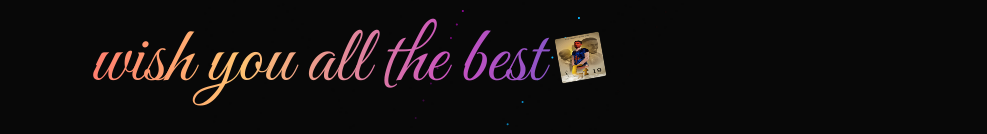
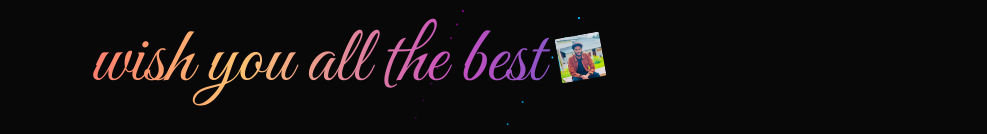
Before and after one commit to JohnnyWorku/Birthday-site, a plain HTML site: page index.html in a window 1280 px wide. Shown: the part 514-648 px from the top of the page, without its empty margins (293-1280 px from the left). Drawn offline with Linux system fonts and the light colour scheme.

Commit message:
Update index.html

```diff
--- a/index.html
+++ b/index.html
@@ -13,7 +13,7 @@
 <body>
     <div class="txt">
         <h1>Happy Birthday</h1>
-        <p>wish you all the best <span> <img src="img/Nati.png" alt=""></span></p>
+        <p>wish you all the best <span> <img src="img/Kebron.jpg" alt=""></span></p>
     </div>
     <div class="play-music">
         <audio id="birthdaySong" src="music/Mn btwedegn new.m4a"></audio>
```
